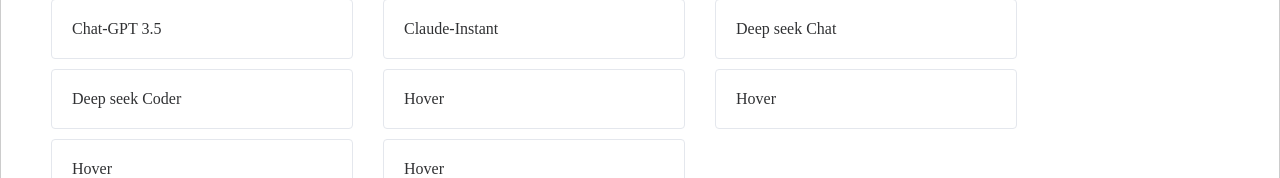
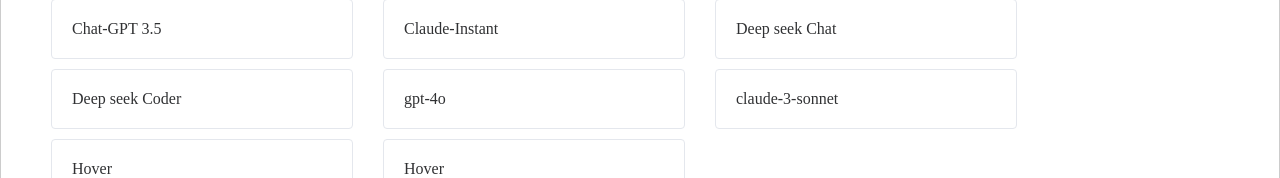
Before and after one commit to ergouHZ/chatE, a Vue app: page /chat in a window 1280 px wide. Shown: the part 437-615 px from the top of the page. Built offline with nearby package versions, Linux system fonts and the light colour scheme; no server answers.

Commit message:
Update ChatWindow.vue

```diff
--- a/src/components/ChatWindow.vue
+++ b/src/components/ChatWindow.vue
@@ -25,8 +25,8 @@
             <el-card @click="handleClick('claude-instant-1.2')" class="select-card" shadow="hover">Claude-Instant</el-card>
             <el-card @click="handleClick('deepseek-chat')"class="select-card" shadow="hover">Deep seek Chat</el-card>
             <el-card @click="handleClick('deepseek-coder')"class="select-card" shadow="hover">Deep seek Coder</el-card>
-            <el-card class="select-card" shadow="hover">Hover</el-card>
-            <el-card class="select-card" shadow="hover">Hover</el-card>
+            <el-card @click="handleClick('gpt-4o-2024-05-13')" class="select-card" shadow="hover">gpt-4o</el-card>
+            <el-card @click="handleClick('claude-3-sonnet-20240229')" class="select-card" shadow="hover">claude-3-sonnet</el-card>
             <el-card class="select-card" shadow="hover">Hover</el-card>
             <el-card class="select-card" shadow="hover">Hover</el-card>
         </div>
```
